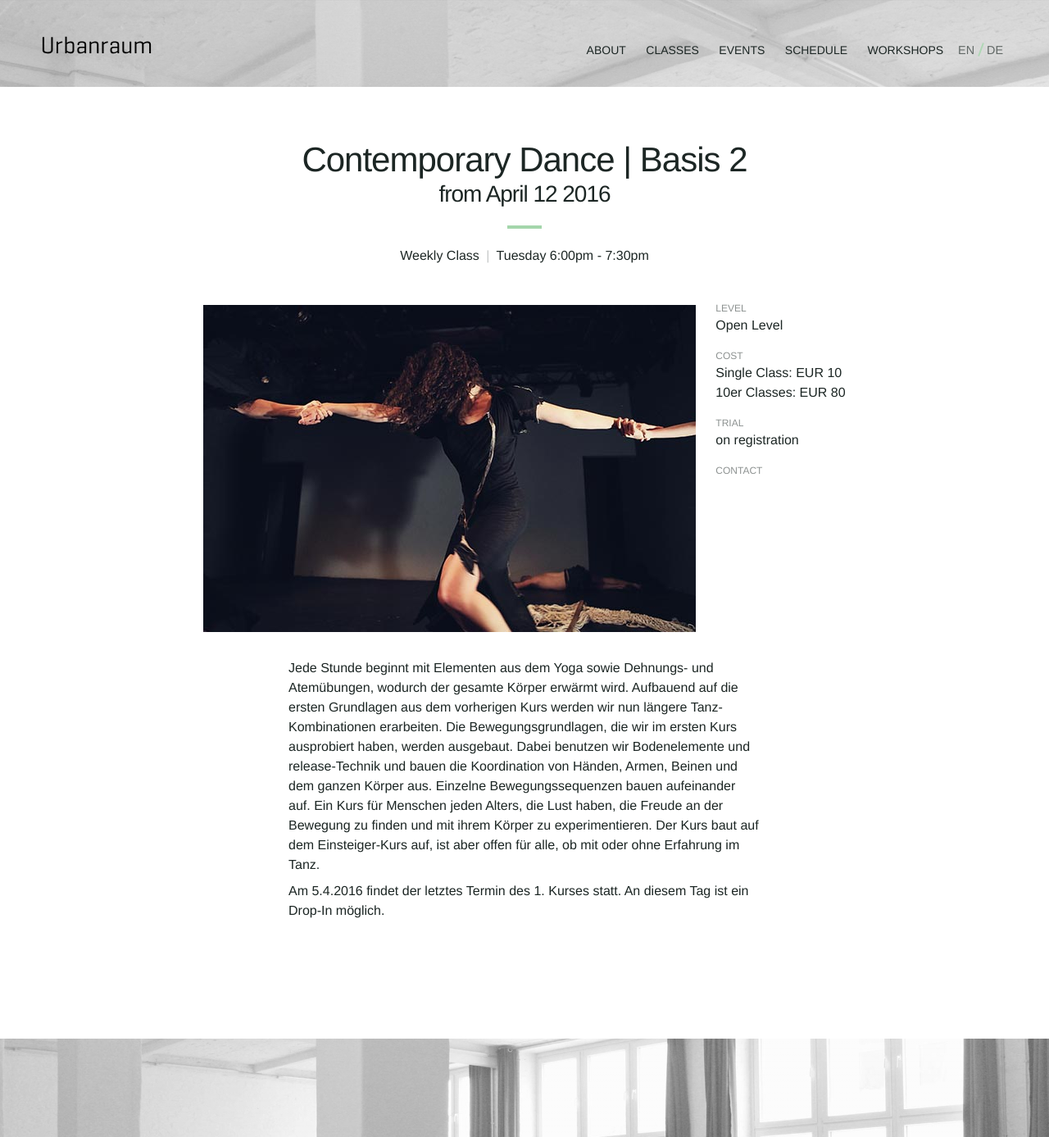
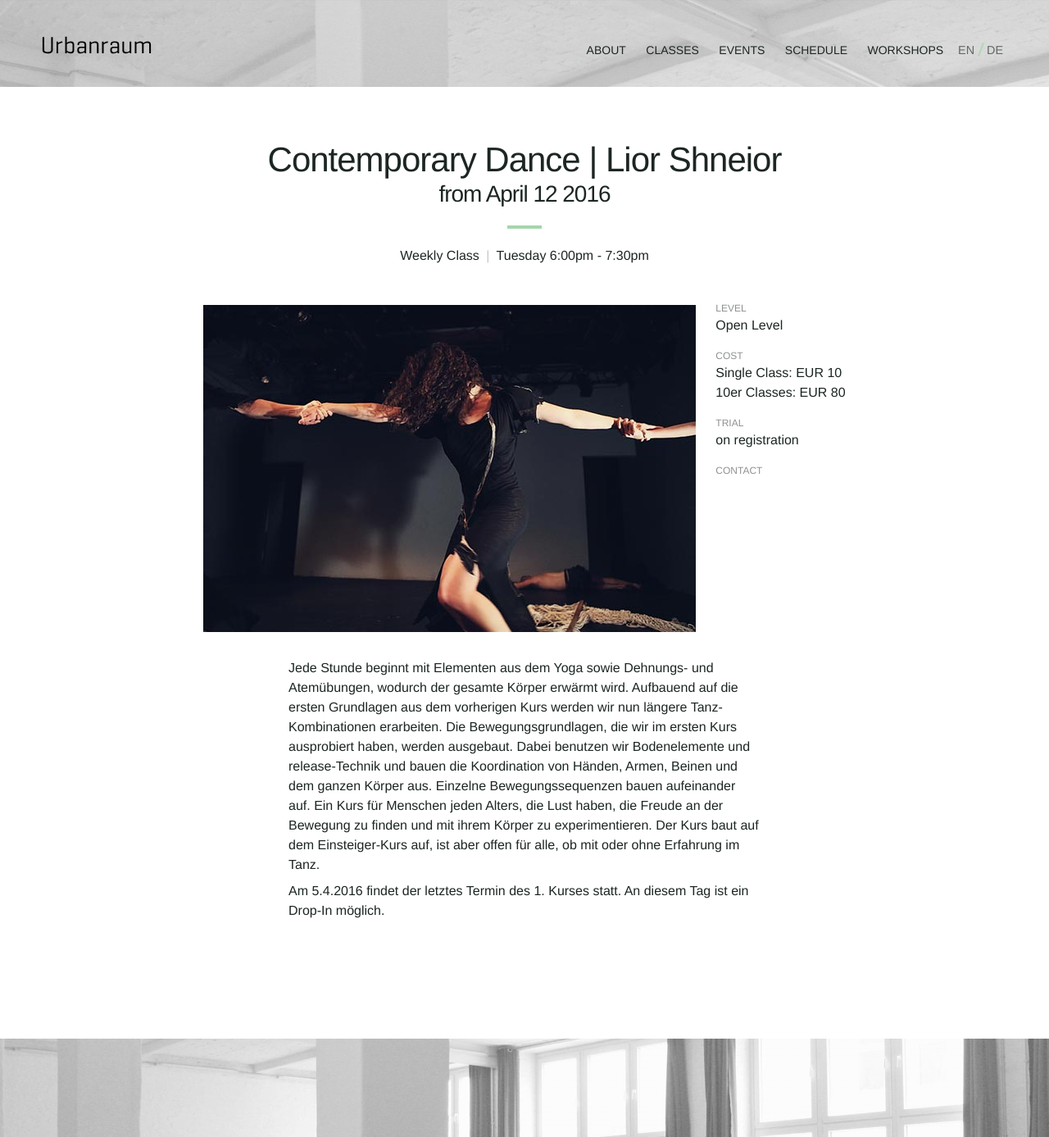
Before and after one commit to Kriesse/urbanraum, a Jekyll site: the page built from _classes/zeitgenoessischer-tanz-lior.md, in a window 1280 px wide. Shown: the whole page at 82% size. Built offline with Jekyll 4.4.1, drawn with Linux system fonts in a browser that asks for light colours; nearby versions of some CDN libraries.

Commit message:
Update zeitgenoessischer-tanz-lior.md

```diff
--- a/_classes/zeitgenoessischer-tanz-lior.md
+++ b/_classes/zeitgenoessischer-tanz-lior.md
@@ -7,8 +7,8 @@ schedule:
     end: "7:30pm"
 image: "class-contemporary-lior-01.jpg"
 
-title_en:  "Contemporary Dance | Basis 2"
-title_de:  "Zeitgenössischer Tanz | Basis 2"
+title_en:  "Contemporary Dance | Lior Shneior"
+title_de:  "Zeitgenössischer Tanz | Lior Shneior"
 
 subtitle_en:  "from April 12 2016"
 subtitle_de:  "ab 12. April 2016"
```
